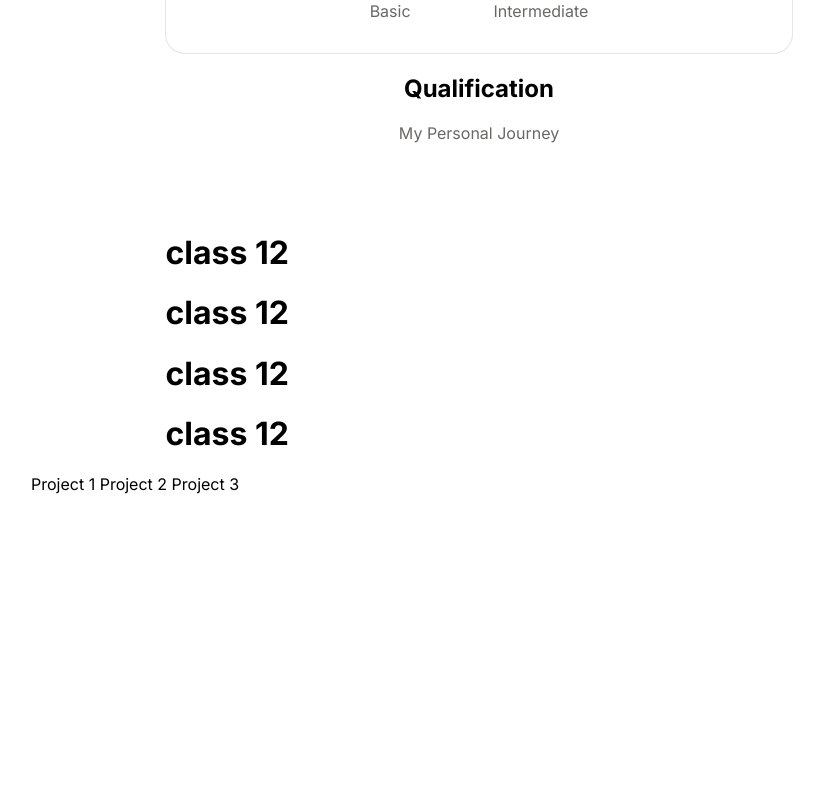
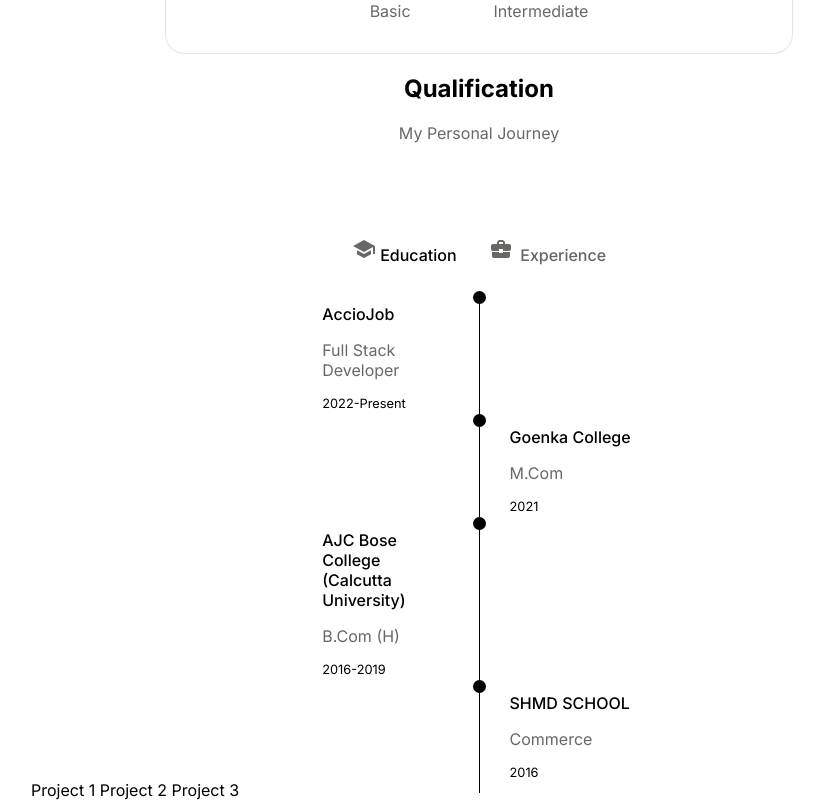
Before and after one commit to raul1258/Myportfolio, a React (Create React App) app: page / in a window 1280 px wide. Shown: the part 1663-2463 px from the top of the page, without its empty margins (161-985 px from the left). Before the commit the page ends 2157 px from the top, so only its background shows below. Built offline with nearby package versions, Linux system fonts and the light colour scheme.

Commit message:
education update

```diff
--- a/src/components/qualification/Qualification.js
+++ b/src/components/qualification/Qualification.js
@@ -1,4 +1,7 @@
 import React from 'react'
+import "./qualification.css"
+import SchoolIcon from '@mui/icons-material/School';
+import BusinessCenterIcon from '@mui/icons-material/BusinessCenter';
 
 function Qualification() {
   return (
@@ -8,13 +11,93 @@ function Qualification() {
 
         <div className='qualification_container container'>
             <div className='qualification_tabs'>
+                <div className='qualification_button qualification_active button_flex'>
+                <span className='icons'><SchoolIcon /></span> Education
+                </div>
                 <div className='qualification_button button_flex'>
-                  <h1>class 12</h1>
-                  <h1>class 12</h1>
-                  <h1>class 12</h1>
-                  <h1>class 12</h1>
+                  <span className='icons'><BusinessCenterIcon/> </span>Experience
                 </div>
             </div>
+
+            <div className='qualification_sections'>
+
+              <div className='qualification_content'>
+
+                <div className='qualification_data'>
+                  <div>
+                    <h3 className='qualification_title'>AccioJob</h3>
+                    <span className='qualification_subtitle'>
+                      Full Stack Developer
+                    </span>
+                    <div className='qualification_calendar'>
+                      2022-Present
+                    </div>
+                  </div>
+                  <div>
+                    <span className='qualification_rounder'></span>
+                    <span className='qualification_line'></span>
+                  </div>
+                </div>
+
+                <div className='qualification_data'>
+                  <div></div>
+                <div>
+                    <span className='qualification_rounder'></span>
+                    <span className='qualification_line'></span>
+                  </div>
+
+                  <div>
+                    <h3 className='qualification_title'>Goenka College</h3>
+                    <span className='qualification_subtitle'>
+                      M.Com
+                    </span>
+                    <div className='qualification_calendar'>
+                      2021
+                    </div>
+                  </div>
+
+                </div>
+
+                <div className='qualification_data'>
+                  <div>
+                    <h3 className='qualification_title'>AJC Bose College (Calcutta University)</h3>
+                    <span className='qualification_subtitle'>
+                      B.Com (H)
+                    </span>
+                    <div className='qualification_calendar'>
+                      2016-2019
+                    </div>
+                  </div>
+                  <div>
+                    <span className='qualification_rounder'></span>
+                    <span className='qualification_line'></span>
+                  </div>
+                </div>
+
+                <div className='qualification_data'>
+                  <div></div>
+                <div>
+                    <span className='qualification_rounder'></span>
+                    <span className='qualification_line'></span>
+                  </div>
+
+                  <div>
+                    <h3 className='qualification_title'>SHMD SCHOOL</h3>
+                    <span className='qualification_subtitle'>
+                      Commerce
+                    </span>
+                    <div className='qualification_calendar'>
+                      2016
+                    </div>
+                  </div>
+
+                </div>
+
+
+              </div>
+            </div>
+
+
 
         </div>
    </div>
--- a/src/components/qualification/qualification.css
+++ b/src/components/qualification/qualification.css
@@ -0,0 +1,70 @@
+.qualification_container{
+    max-width: 750px;
+}
+.qualification_tabs{
+    display: flex;
+    justify-content: center;
+    margin-bottom: 20px;
+}
+
+.qualification_button{
+    font-size: 1rem;
+    font-weight: 500;
+    color: rgb(105, 99, 99);
+    margin: 0 1rem;
+    cursor: pointer;
+}
+.qualification_button:hover{
+    color: cadetblue;
+}
+.icons{
+    font-size: 1.8rem;
+    margin-top:1rem;
+}
+.qualification_active{
+    color: rgb(0, 0, 0) !important;
+}
+.qualification_sections{
+    display: grid;
+    grid-template-columns: .5fr;
+    justify-content: center;
+}
+/* .qualification_content{
+    display: none;
+} */
+.qualification_content-active{
+    display: block;
+}
+
+.qualification_data{
+    display: grid;
+    grid-template-columns: 1fr max-content 1fr;
+    column-gap: 1.5rem;
+}
+.qualification_title{
+    font-size: 1rem;
+    font-weight: 500;
+}
+.qualification_subtitle{
+    display: inline-block;
+    font-size: 1rem;
+    margin-bottom: 1rem;
+}
+.qualification_calendar{
+    font-size: .8rem;
+
+}
+.qualification_rounder{
+    display: inline-block;
+    width: 13px;
+    height: 13px;
+    background-color: black;
+    border-radius: 50%;
+}
+.qualification_line{
+    display: block;
+    width: 1px;
+    height: 100%;
+    background-color: black;
+    transform: translate(6px, -7px) ;
+}
```
